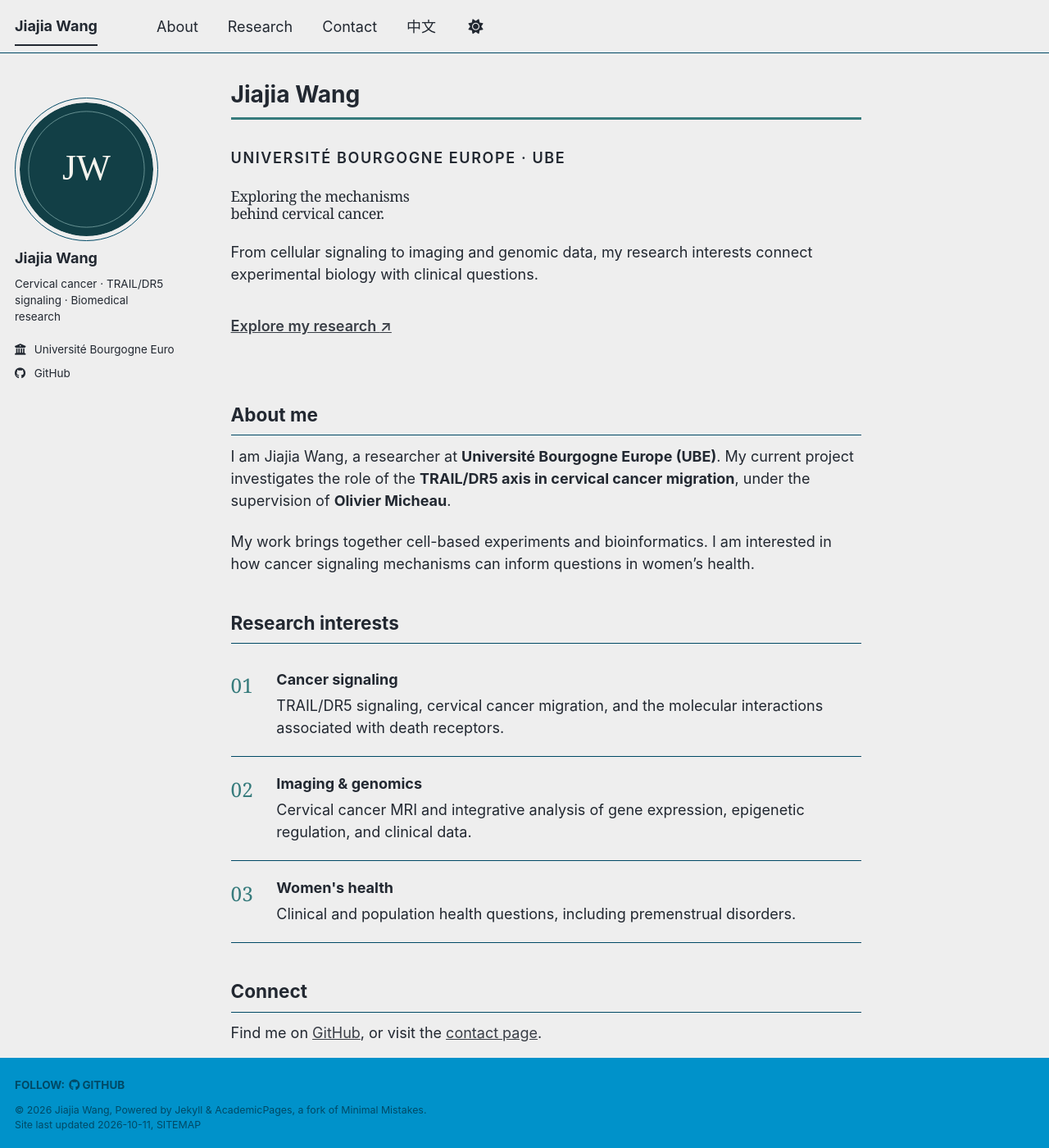
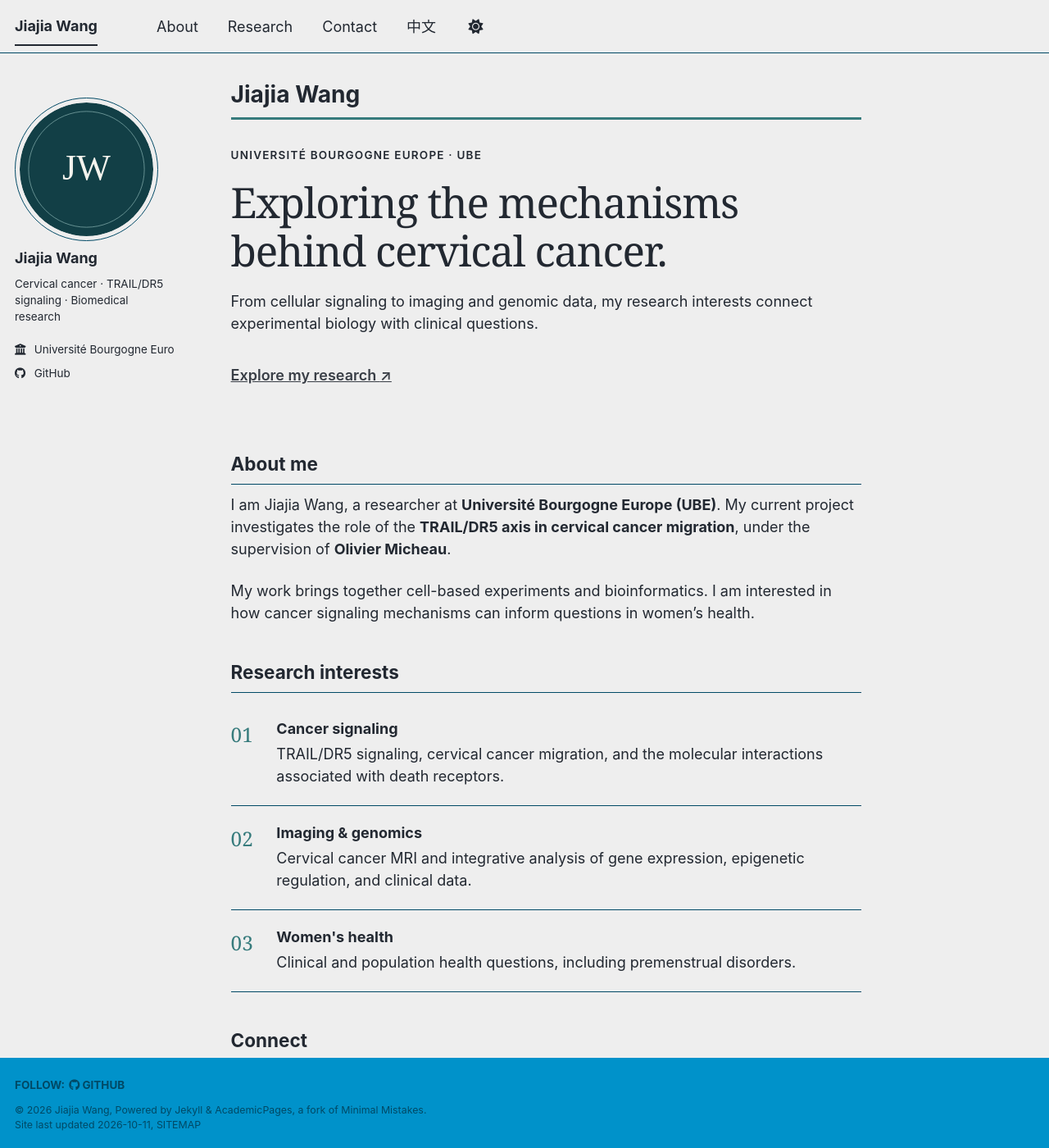
Before and after one commit to jiabao1314/jiabao1314.github.io, a Jekyll site: the page built from _pages/about.md, in a window 1280 px wide and 1400 px high. Shown: the whole window at 82% size. Built offline with Jekyll 4.4.1, drawn with Linux system fonts in a browser that asks for light colours; a style sheet for code colours, icons or effects is not loaded.

Commit message:
Refine homepage typography and Chinese language metadata

```diff
--- a/_layouts/default.html
+++ b/_layouts/default.html
@@ -5,7 +5,7 @@ layout: compress
 {% include base_path %}
 
 <!doctype html>
-<html lang="{{ site.locale | slice: 0,2 }}" class="no-js"{% if site.site_theme == "dark" %} data-theme="dark"{% endif %}>
+<html lang="{{ page.lang | default: site.locale | replace: '_', '-' }}" class="no-js"{% if site.site_theme == "dark" %} data-theme="dark"{% endif %}>
   <head>
     {% include head.html %}
     {% include head/custom.html %}
--- a/_sass/layout/_personal.scss
+++ b/_sass/layout/_personal.scss
@@ -1,7 +1,7 @@
 /* Personal additions to the Academic Pages theme. */
 .home-intro { border-top: 3px solid #367b7c; padding: 1.8rem 0 2rem; margin-bottom: 1.8rem; }
-.home-eyebrow { font-size: .75rem; font-weight: 600; letter-spacing: .09em; text-transform: uppercase; color: var(--global-text-color); }
-.home-lead { font-family: Georgia, "Times New Roman", serif; font-size: clamp(1.8rem, 4vw, 3rem); line-height: 1.16; letter-spacing: -.025em; margin: 1rem 0; }
+.page__content .home-eyebrow { font-size: .75rem; font-weight: 600; letter-spacing: .09em; text-transform: uppercase; color: var(--global-text-color); }
+.page__content .home-lead { font-family: Georgia, "Times New Roman", serif; font-size: clamp(1.8rem, 4vw, 3rem); line-height: 1.16; letter-spacing: -.025em; margin: 1rem 0; }
 .home-link { display: inline-block; margin-top: .7rem; font-weight: 600; }
 .research-row { display: flex; gap: 1.4rem; padding: 1.2rem 0; border-bottom: 1px solid var(--global-border-color); }
 .research-row h3 { margin: 0 0 .4rem; }
```
Also changed, not shown: README.md (+3 -1 lines).
